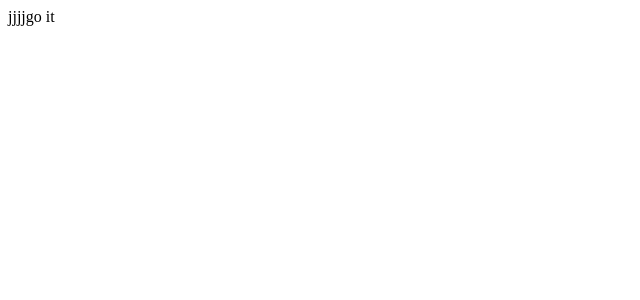
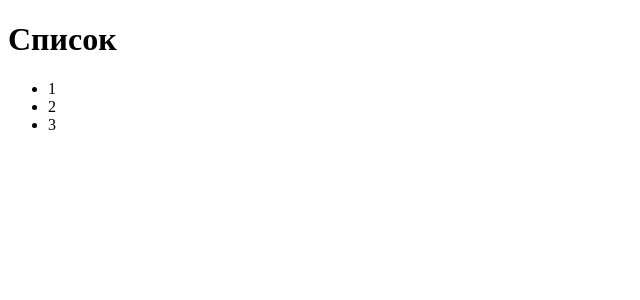
Before and after one commit to WebHeroSchool/avi_todo, a React (Create React App) app in the folder todo/: page / in a window 1280 px wide. Shown: the top 300 px of the page, without its empty margins (0-640 px from the left). Built offline with nearby package versions, Linux system fonts and the light colour scheme.

Commit message:
mod5 - компоненты react

```diff
--- a/todo/src/App.js
+++ b/todo/src/App.js
@@ -1,7 +1,16 @@
 import React from 'react';
 
-const element = (<div>jjjj
- <a>go it</a>
-</div>);
 
-export { element };
+const ItemList = () => (<ul>
+  <li>1</li>
+  <li>2</li>
+  <li>3</li>
+</ul>)
+
+const App = () => (<div>
+  <h1>Список</h1>
+  <ItemList />
+</div>
+);
+
+export default App;
--- a/todo/src/index.js
+++ b/todo/src/index.js
@@ -1,9 +1,8 @@
 import React from 'react';
 import ReactDOM from 'react-dom';
-import { element } from './App';
+import App from './App';
 
 
-
-ReactDOM.render(element,
+ReactDOM.render(<App />,
   document.getElementById('root')
 );
```
Also changed, not shown: 1 other file (tests, documents, lock files or other folders).
